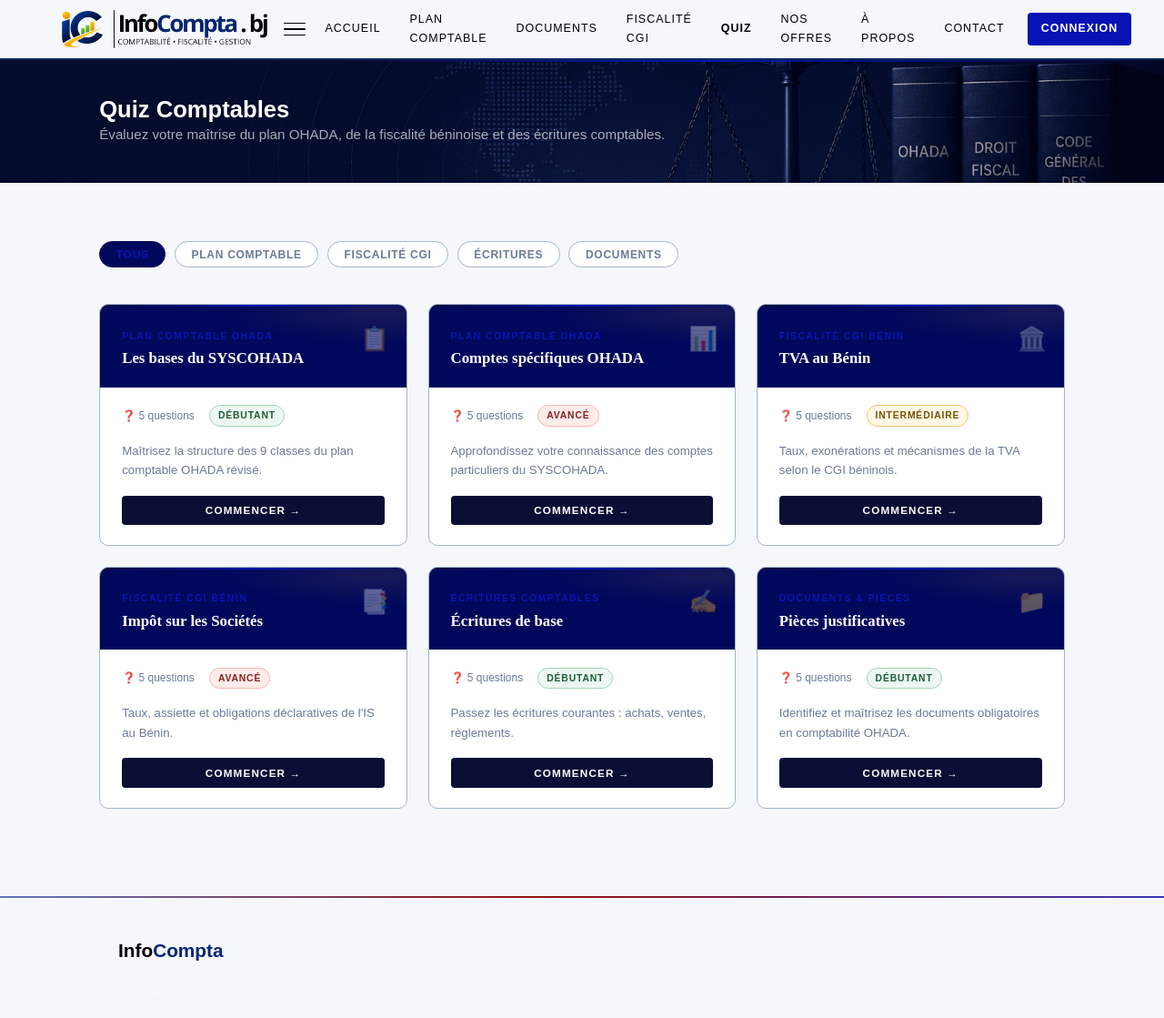
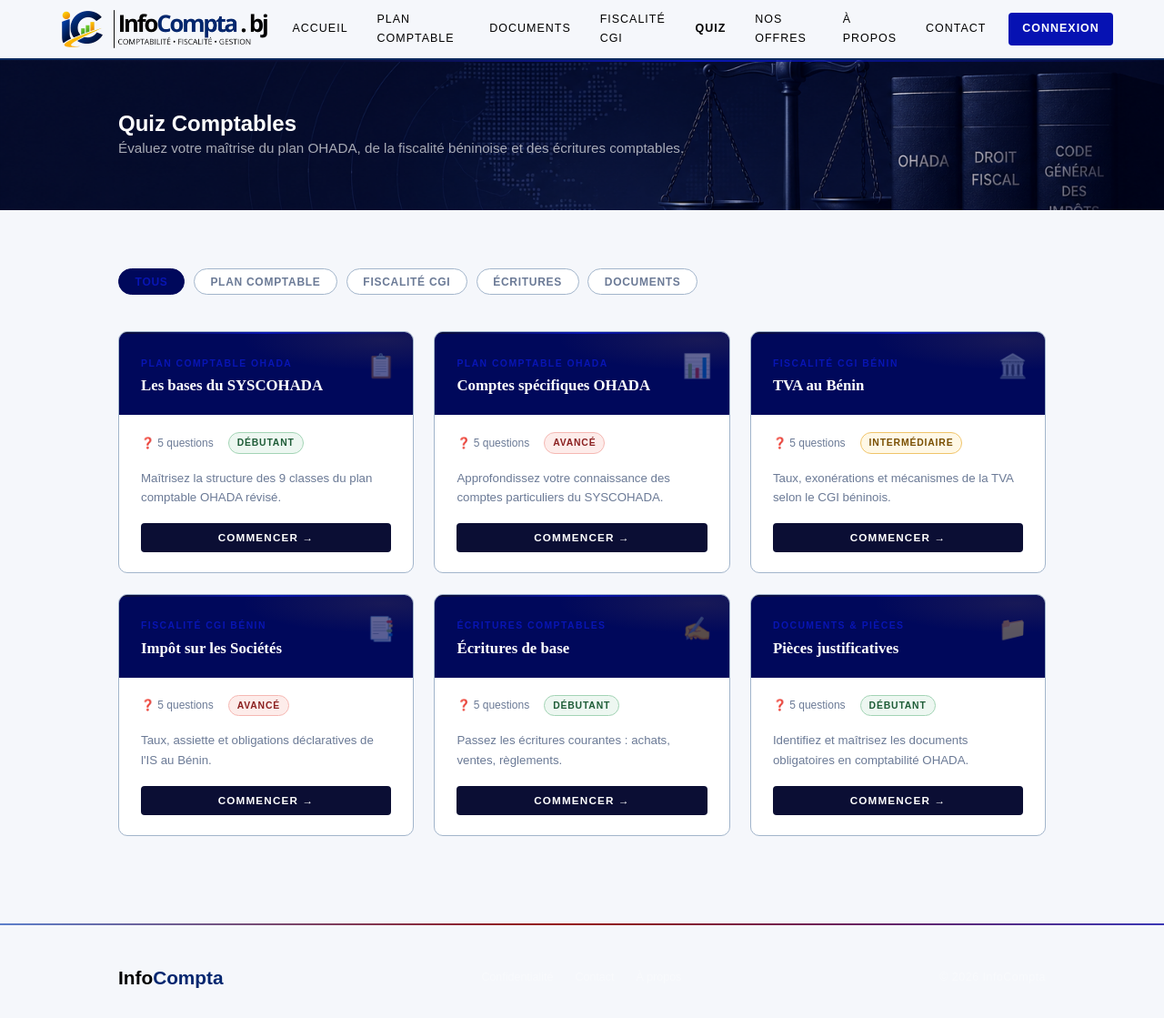
Before and after one commit to infocomptabj/infocompta.bj, a plain HTML site: page quiz.html in a window 1280 px wide. Shown: the whole page at 91% size. Drawn offline with Linux system fonts and the light colour scheme.

Commit message:
Update infocompta-shared.css

```diff
--- a/infocompta-shared.css
+++ b/infocompta-shared.css
@@ -1019,13 +1019,6 @@ footer {
   .hero-sm h1 { font-size: 1.6rem; }
   .grid-2, .grid-3 { grid-template-columns: 1fr; gap: 1rem; }
   .footer-inner { flex-direction: column; align-items: flex-start; gap: 1.2rem; }
-}
-  .hamburger { display: flex; }
-  .container { padding: 0 1.2rem; }
-  .hero-sm { padding: 2.5rem 0; }
-  .hero-sm h1 { font-size: 1.6rem; }
-  .grid-2, .grid-3 { grid-template-columns: 1fr; gap: 1rem; }
-  .footer-inner { flex-direction: column; align-items: flex-start; gap: 1.2rem; }
 
 @media (max-width: 1023px) {
   .hero { padding: 3.5rem 0 3rem; }
```
